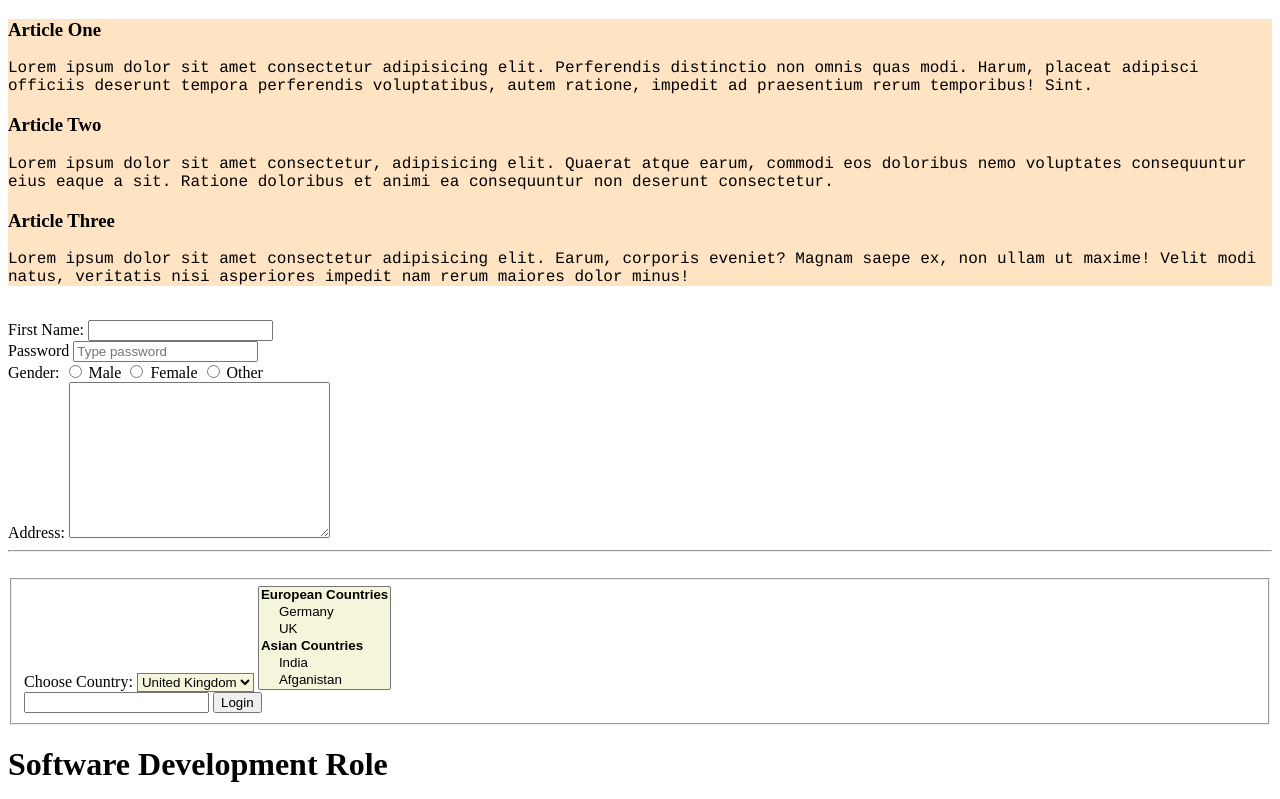
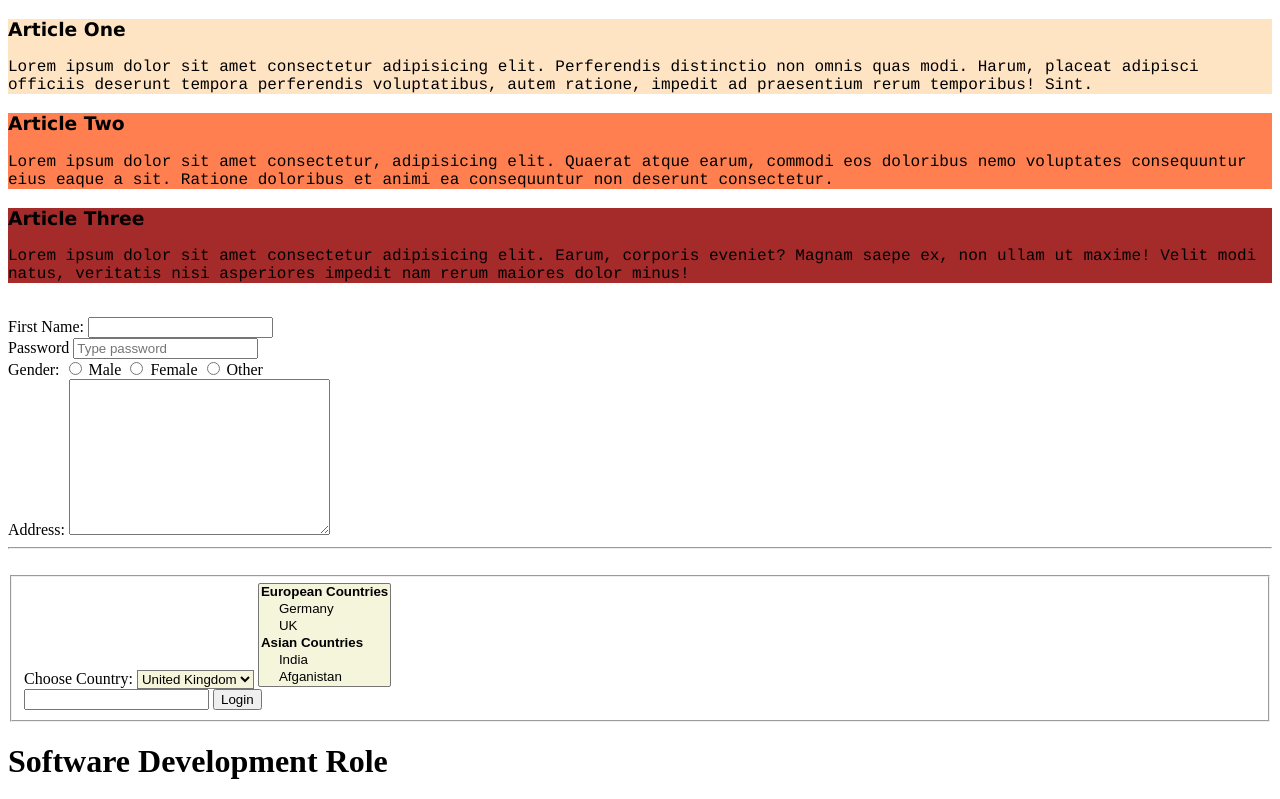
Before and after one commit to ericasn29/SD_bootcamp, a plain HTML site: page HTML/day3.html in a window 1280 px wide. Shown: the top 799 px of the page. Drawn offline with Linux system fonts and the light colour scheme.

Commit message:
Add files via upload
made update to html

```diff
--- a/HTML/day3.html
+++ b/HTML/day3.html
@@ -7,16 +7,16 @@
 
 </head>
 <body>
-<article style="background-color: bisque;" style="font-family:Verdana, Geneva, Tahoma, sans-serif">
-<article>
+<article style="font-family:Verdana, Geneva, Tahoma, sans-serif">
+<article style="background-color: bisque;">
 <h1>Article One</h1>
 <p style="font-family:courier;">Lorem ipsum dolor sit amet consectetur adipisicing elit. Perferendis distinctio non omnis quas modi. Harum, placeat adipisci officiis deserunt tempora perferendis voluptatibus, autem ratione, impedit ad praesentium rerum temporibus! Sint.</p>
 </article>
-<article>
+<article style="background-color:coral">
 <h1>Article Two</h1>
 <p style="font-family:courier;">Lorem ipsum dolor sit amet consectetur, adipisicing elit. Quaerat atque earum, commodi eos doloribus nemo voluptates consequuntur eius eaque a sit. Ratione doloribus et animi ea consequuntur non deserunt consectetur.</p>
 </article>
-<article>
+<article style="background-color: brown;">
     <h1>Article Three</h1>
     <p style="font-family:courier;">Lorem ipsum dolor sit amet consectetur adipisicing elit. Earum, corporis eveniet? Magnam saepe ex, non ullam ut maxime! Velit modi natus, veritatis nisi asperiores impedit nam rerum maiores dolor minus!</p>
 </article>
@@ -146,7 +146,7 @@
      </div>
      <div>
         <input type="button" value="ADD&gt;&gt;">
-        <input type="button" value="&lt;&lt;Remove">
+        <input type="button" value="&lt;&lt;REMOVE">
 
     <label for="qualifications">
     <select name="qualifications" id="qualifications" multiple size="5">
```
